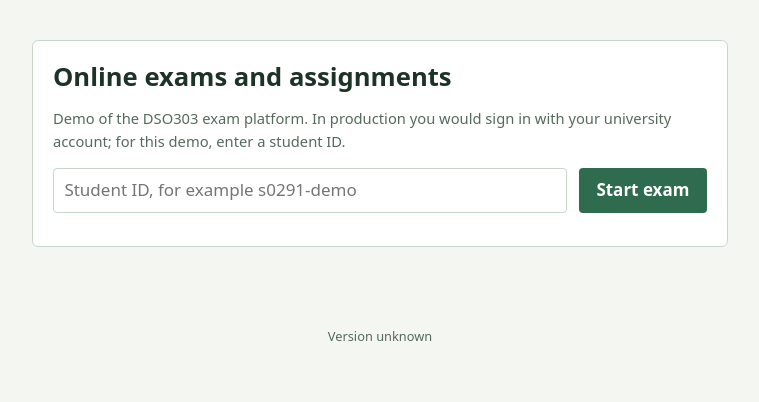
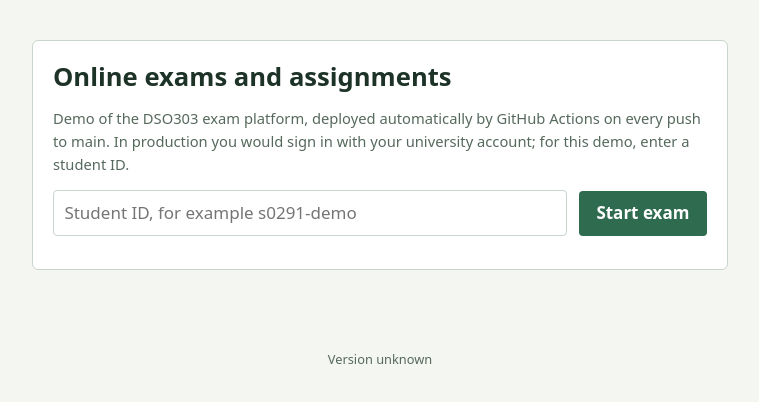
Before and after one commit to NamgyelHuk708/dso303-exam-platform, a plain HTML site: page frontend/index.html in a window 1280 px wide. Shown: the whole page, without its empty margins (260-1019 px from the left). Drawn offline with Linux system fonts and the light colour scheme; a script that the page names is missing.

Commit message:
CI/CD: trust policy uses GitHub's immutable-ID sub claim; remove debug step; page text change to prove auto-deploy

```diff
--- a/frontend/index.html
+++ b/frontend/index.html
@@ -41,7 +41,7 @@ footer{color:var(--muted);font-size:.8rem;text-align:center;padding:1rem}
 <main>
   <section id="signin">
     <h1>Online exams and assignments</h1>
-    <p class="note">Demo of the DSO303 exam platform. In production you would sign in with your university account; for this demo, enter a student ID.</p>
+    <p class="note">Demo of the DSO303 exam platform, deployed automatically by GitHub Actions on every push to main. In production you would sign in with your university account; for this demo, enter a student ID.</p>
     <div class="row">
       <input type="text" id="student" placeholder="Student ID, for example s0291-demo" aria-label="Student ID" maxlength="40">
       <button id="start">Start exam</button>
```
Also changed, not shown: evidence/cicd/01-oidc-trust-policy.txt, 2 other files.
